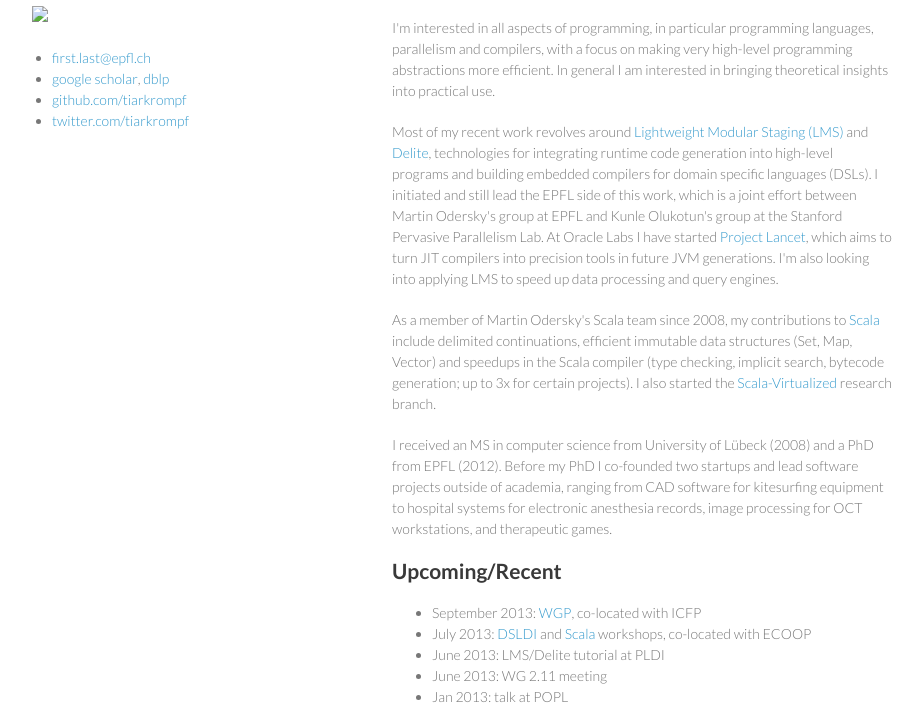
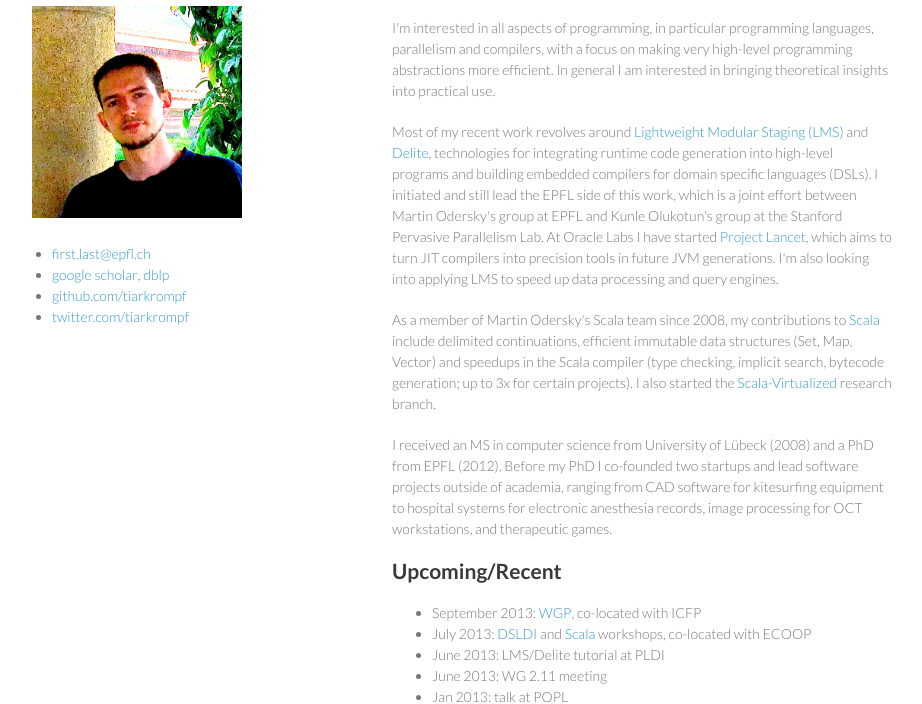
Before and after one commit to nanjekyejoannah/tiarkrompf.github.com, a plain HTML site: page index.html in a window 1280 px wide. Shown: the part 103-807 px from the top of the page, without its empty margins (178-1100 px from the left). Drawn offline with Linux system fonts and the light colour scheme.

Commit message:
fix link

```diff
--- a/index.html
+++ b/index.html
@@ -17,7 +17,7 @@
       <header>
         <h1>Tiark &nbsp;Rompf</h1>
 
-        <p><img style="width:15em" src=pic.png/></p>
+        <p><img style="width:15em" src="pic.png"></p>
 
         <!-- <h3>Find me here:</h3>
         <p class="view"></p> -->
```
